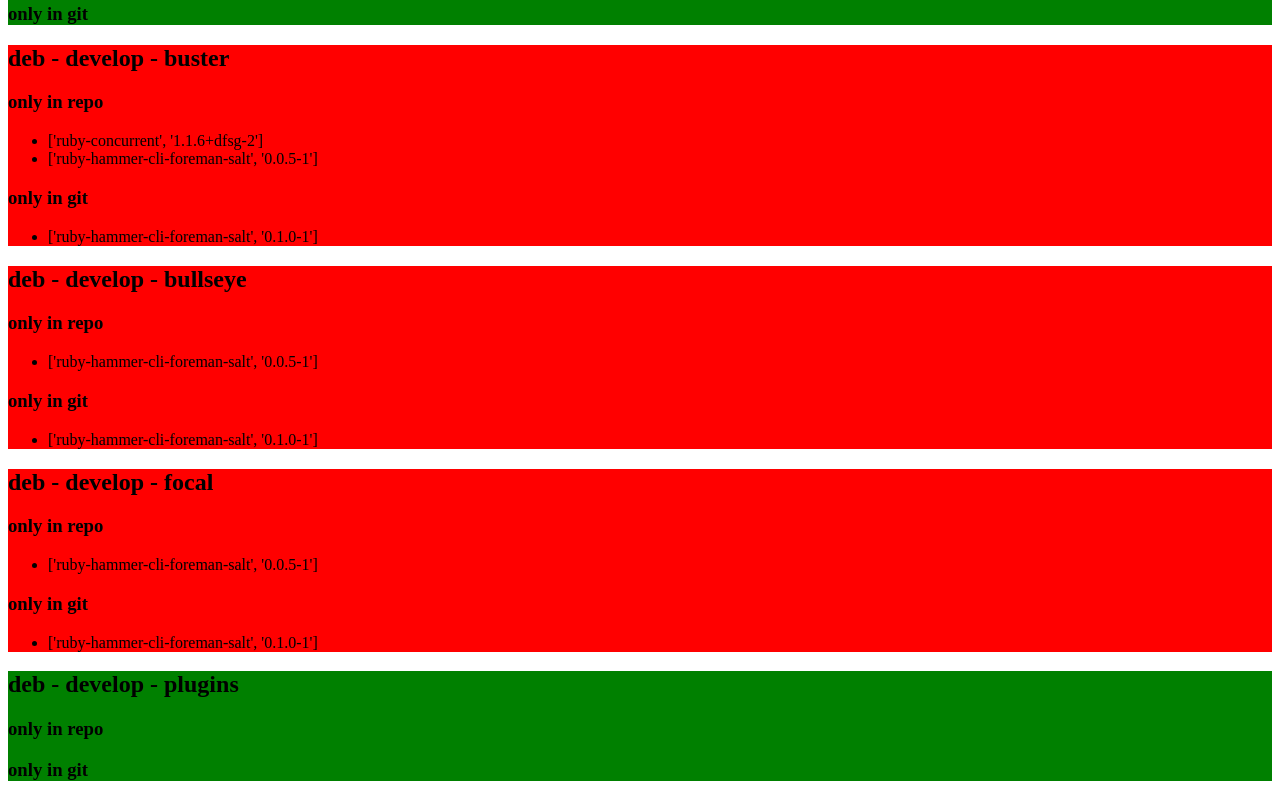
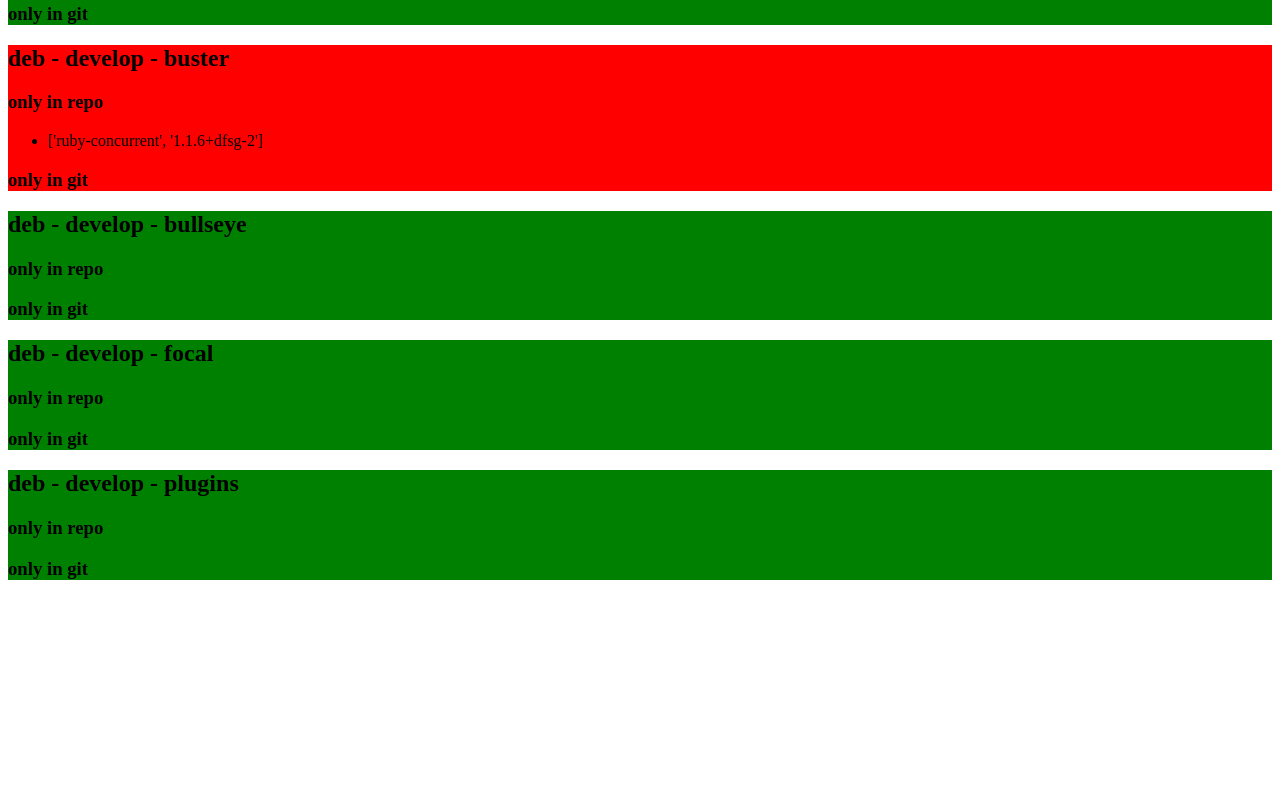
Before and after one commit to evgeni/foreman-packaging-report, a plain HTML site: page index.html in a window 1280 px wide. Shown: the part 1418-2218 px from the top of the page. After the commit the page ends 2016 px from the top, so only its background shows below. Drawn offline with Linux system fonts and the light colour scheme.

Commit message:
update report

```diff
--- a/index.html
+++ b/index.html
@@ -92,33 +92,27 @@
 <h3>only in repo</h3>
 <ul>
 <li>['ruby-concurrent', '1.1.6+dfsg-2']</li>
-<li>['ruby-hammer-cli-foreman-salt', '0.0.5-1']</li>
 </ul>
 <h3>only in git</h3>
 <ul>
-<li>['ruby-hammer-cli-foreman-salt', '0.1.0-1']</li>
 </ul>
 </div>
-<div style="background-color: red">
+<div style="background-color: green">
 <h2>deb - develop - bullseye</h2>
 <h3>only in repo</h3>
 <ul>
-<li>['ruby-hammer-cli-foreman-salt', '0.0.5-1']</li>
 </ul>
 <h3>only in git</h3>
 <ul>
-<li>['ruby-hammer-cli-foreman-salt', '0.1.0-1']</li>
 </ul>
 </div>
-<div style="background-color: red">
+<div style="background-color: green">
 <h2>deb - develop - focal</h2>
 <h3>only in repo</h3>
 <ul>
-<li>['ruby-hammer-cli-foreman-salt', '0.0.5-1']</li>
 </ul>
 <h3>only in git</h3>
 <ul>
-<li>['ruby-hammer-cli-foreman-salt', '0.1.0-1']</li>
 </ul>
 </div>
 <div style="background-color: green">
```
